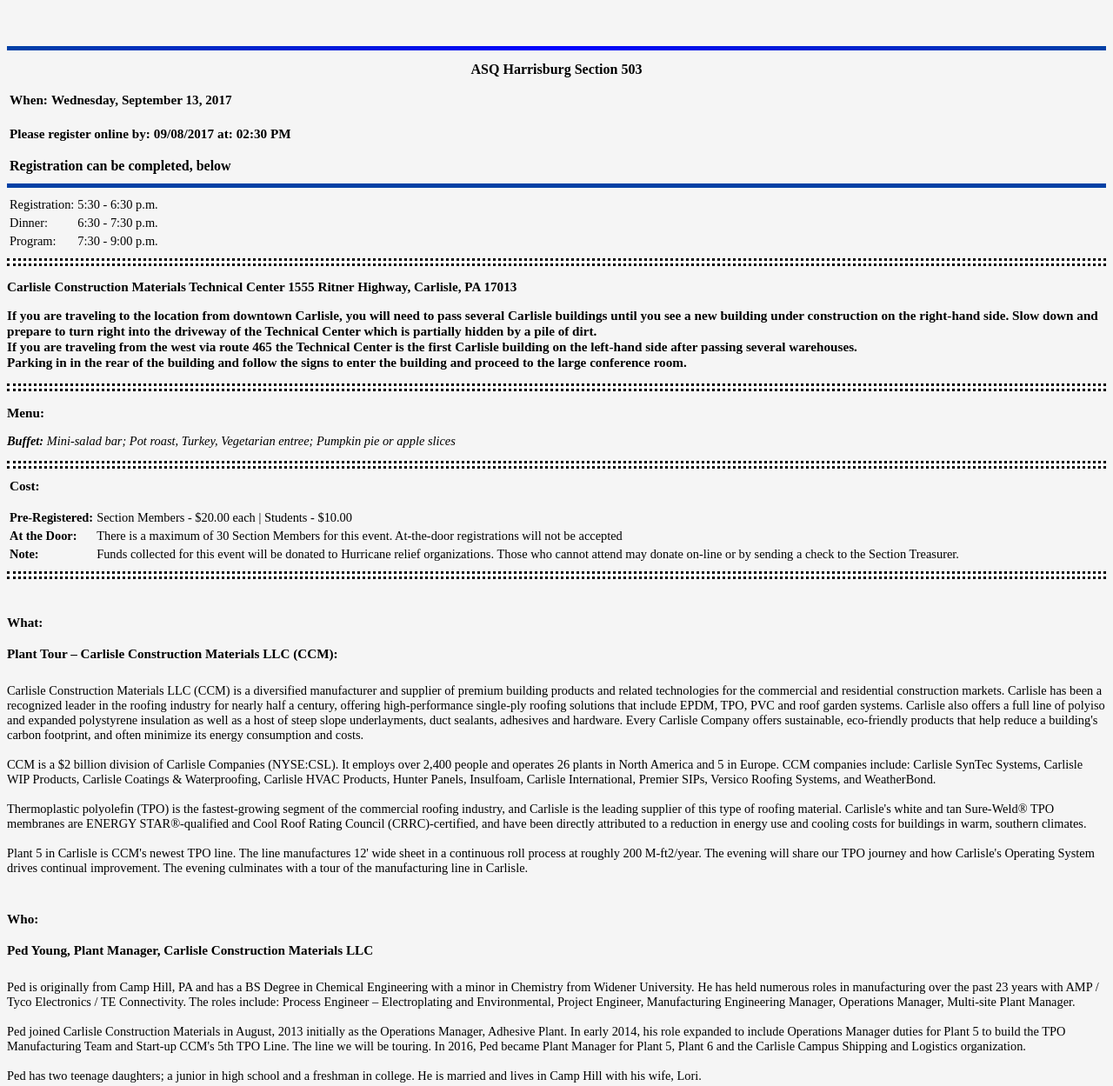
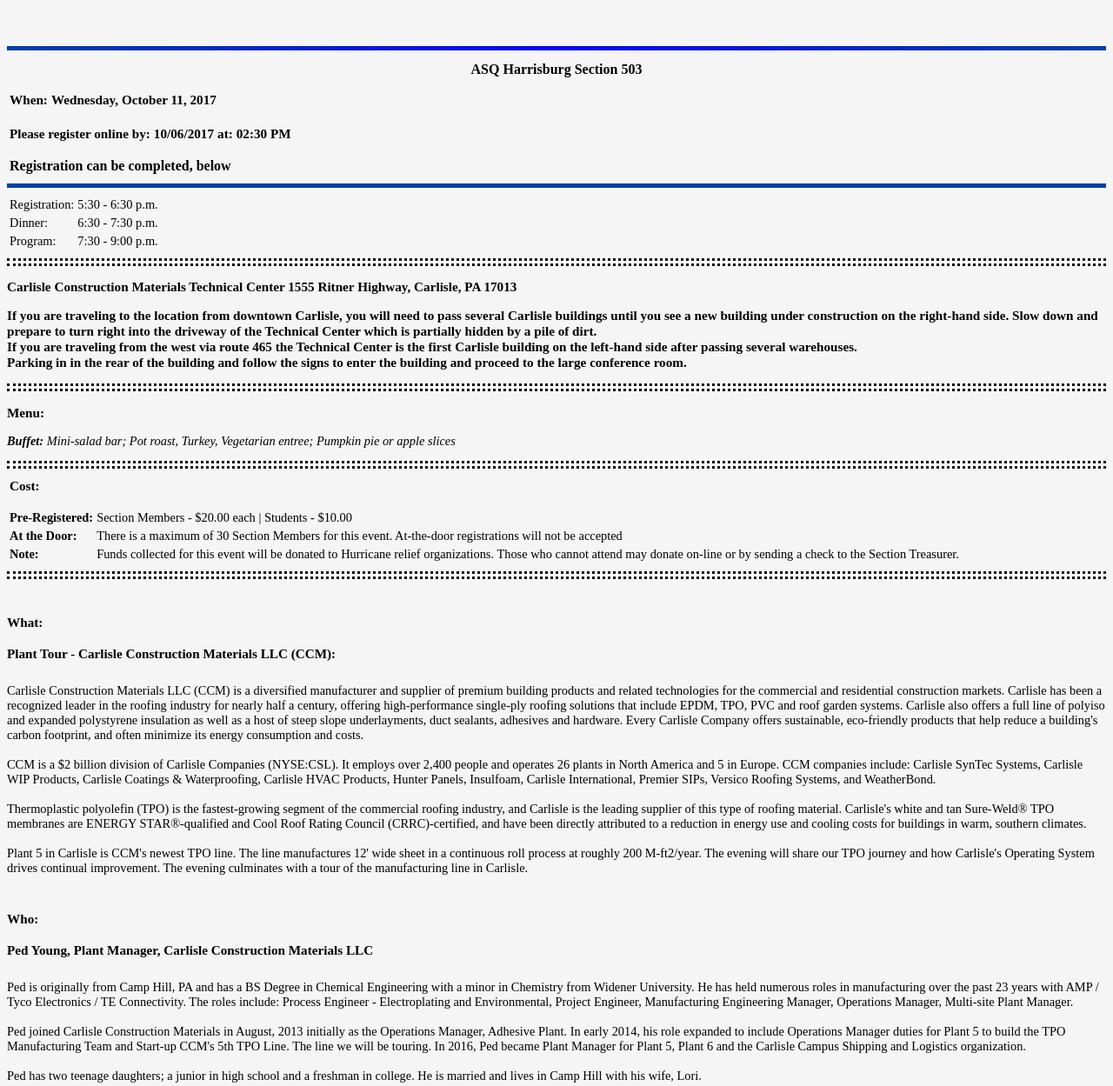
Before and after one commit to asqh0322/ASQ-Website, a PHP site: page /dinnermeetings.php in a window 1280 px wide. Shown: the part 439-1688 px from the top of the page at 87% size. Run offline with PHP 8.4, Linux system fonts and the light colour scheme; some libraries are stand-ins or nearby versions.

Commit message:
Correct formatting errors on October 2017 meeting (index and dinnermeetings files)

```diff
--- a/dinnermeetings.php
+++ b/dinnermeetings.php
@@ -20,9 +20,9 @@ xmlns="http://www.w3.org/TR/REC-html40">
 
 <h2>ASQ Harrisburg Section 503</h2>
 
-<table class=button><tr><td><h3>When: </h3></td><td colspan=3><h3>Wednesday, September 13, 2017</h3></td></tr></table>
+<table class=button><tr><td><h3>When: </h3></td><td colspan=3><h3>Wednesday, October 11, 2017</h3></td></tr></table>
 
-<table class=button><tr><td><h3>Please register online by:</h3></td><td><h3 id="regEnd">09/08/2017</h3></td><td><h3>at:</h3></td><td><h3 id="timeEnd">02:30 PM</h3></td></tr>
+<table class=button><tr><td><h3>Please register online by:</h3></td><td><h3 id="regEnd">10/06/2017</h3></td><td><h3>at:</h3></td><td><h3 id="timeEnd">02:30 PM</h3></td></tr>
 <tr><td colspan=5><p class=info_header>Registration can be completed, below</p></td></tr></table>
 
 <hr/>
@@ -64,7 +64,7 @@ xmlns="http://www.w3.org/TR/REC-html40">
 
 <hr class=dash />
 
-<h5>What:</br></br>Plant Tour – Carlisle Construction Materials LLC (CCM):</h5>
+<h5>What:</br></br>Plant Tour - Carlisle Construction Materials LLC (CCM):</h5>
 
 <p class=general>Carlisle Construction Materials LLC (CCM) is a diversified manufacturer and supplier of premium building products and related technologies for the commercial and residential construction markets. Carlisle has been a recognized leader in the roofing industry for nearly half a century, offering high-performance single-ply roofing solutions that include EPDM, TPO, PVC and roof garden systems. Carlisle also offers a full line of polyiso and expanded polystyrene insulation as well as a host of steep slope underlayments, duct sealants, adhesives and hardware. Every Carlisle Company offers sustainable, eco-friendly products that help reduce a building's carbon footprint, and often minimize its energy consumption and costs.
 
@@ -78,7 +78,7 @@ xmlns="http://www.w3.org/TR/REC-html40">
 </p>
 <h5>Who:</br></br>Ped Young, Plant Manager, Carlisle Construction Materials LLC</h5>
 
-<p class = general>Ped is originally from Camp Hill, PA and has a BS Degree in Chemical Engineering with a minor in Chemistry from Widener University. He has held numerous roles in manufacturing over the past 23 years with AMP / Tyco Electronics / TE Connectivity. The roles include: Process Engineer – Electroplating and Environmental, Project Engineer, Manufacturing Engineering Manager, Operations Manager, Multi-site Plant Manager.
+<p class = general>Ped is originally from Camp Hill, PA and has a BS Degree in Chemical Engineering with a minor in Chemistry from Widener University. He has held numerous roles in manufacturing over the past 23 years with AMP / Tyco Electronics / TE Connectivity. The roles include: Process Engineer - Electroplating and Environmental, Project Engineer, Manufacturing Engineering Manager, Operations Manager, Multi-site Plant Manager.
 
 </br></br>Ped joined Carlisle Construction Materials in August, 2013 initially as the Operations Manager, Adhesive Plant. In early 2014, his role expanded to include Operations Manager duties for Plant 5 to build the TPO Manufacturing Team and Start-up CCM's 5th TPO Line. The line we will be touring. In 2016, Ped became Plant Manager for Plant 5, Plant 6 and the Carlisle Campus Shipping and Logistics organization.
 
--- a/index.php
+++ b/index.php
@@ -24,7 +24,7 @@
 <br>
 <p class="info_header">Next Dinner Meeting<br>
 October 11, 2017</p>
-<p class="info_table">Plant Tour – Carlisle Construction Materials LLC (CCM)</p>
+<p class="info_table">Plant Tour - Carlisle Construction Materials LLC (CCM)</p>
 <div class="navigator">
 <p class="tablebutton"><a href="dinnermeetings.php">Click for Details</a></p>
 </div>
```
